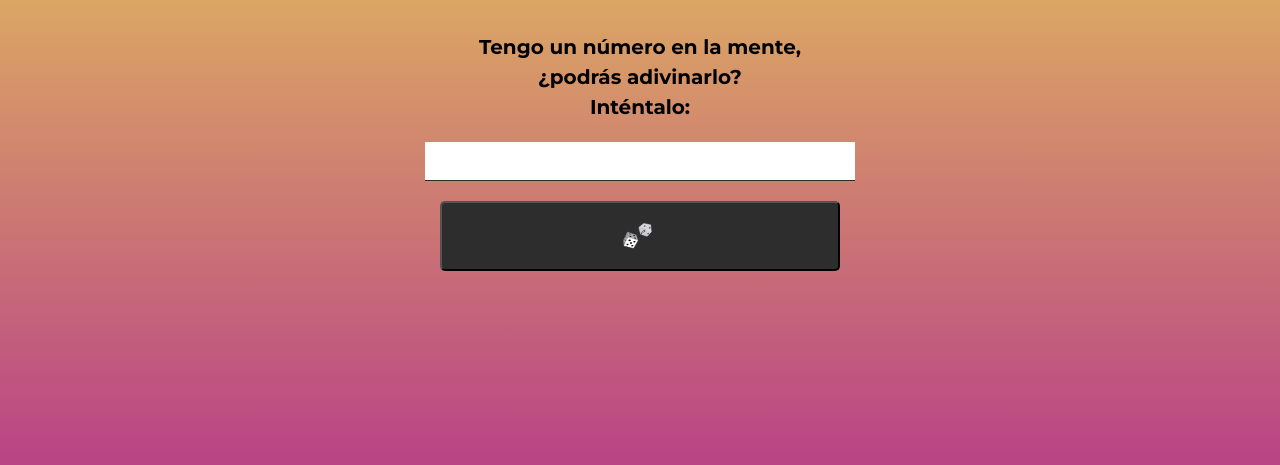
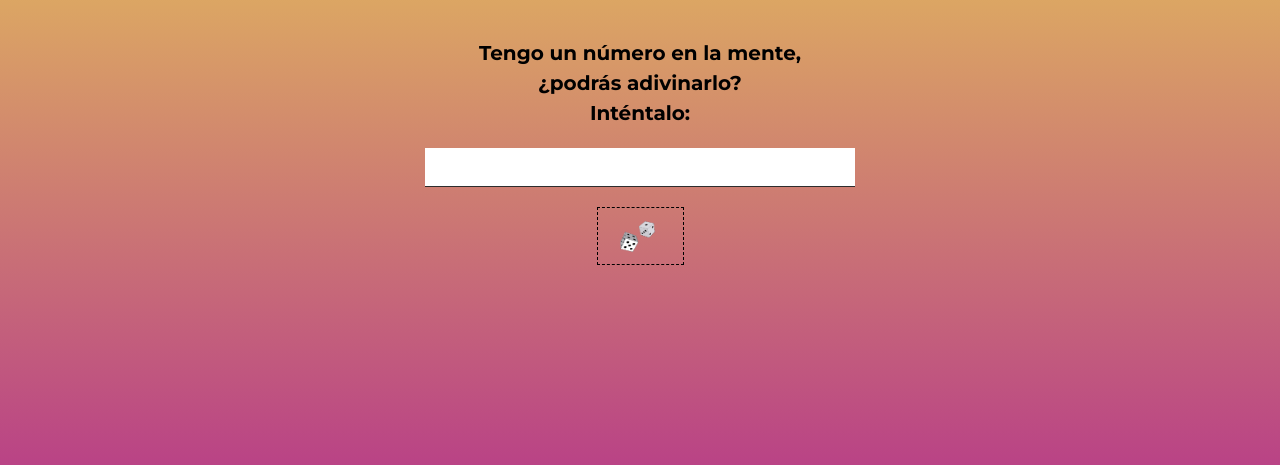
Before and after one commit to Janselin/numero-magico, a plain HTML site: page index.html in a window 1280 px wide. Shown: the part 317-782 px from the top of the page. Drawn offline with Linux system fonts and the light colour scheme.

Commit message:
styled button

```diff
--- a/style.css
+++ b/style.css
@@ -23,11 +23,11 @@ main.success{
 }
 
 .dados {
-  width: 60px;
+  width: 100%;
 }
 
 
-main input, main button, main p{
+main input, main p{
   width: 400px;
 }
 
@@ -53,9 +53,12 @@ input{
 }
 
 button{
-  padding: 10px 15px;
-  border-radius: 5px;
-  background-color: #2d2d2d;
-  color: #fff;
-  font-size: 1rem;
+  background: none;
+  width: 87px;
+  border: 1px dashed black;
 }
+
+button:hover {
+  cursor: pointer;
+  border-color: yellow;
+}
```
